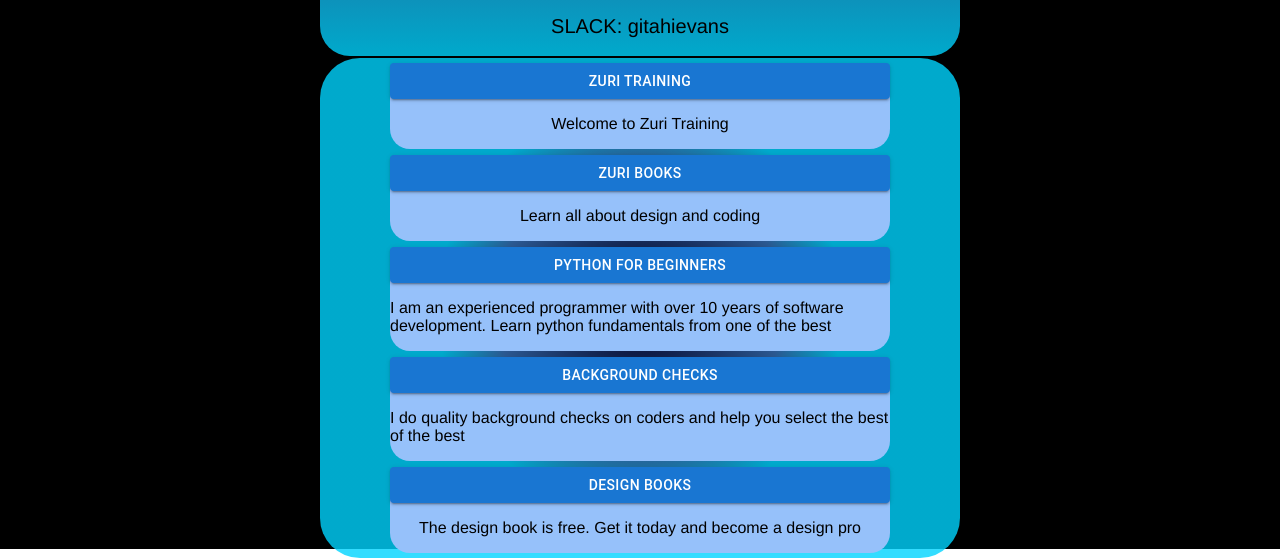
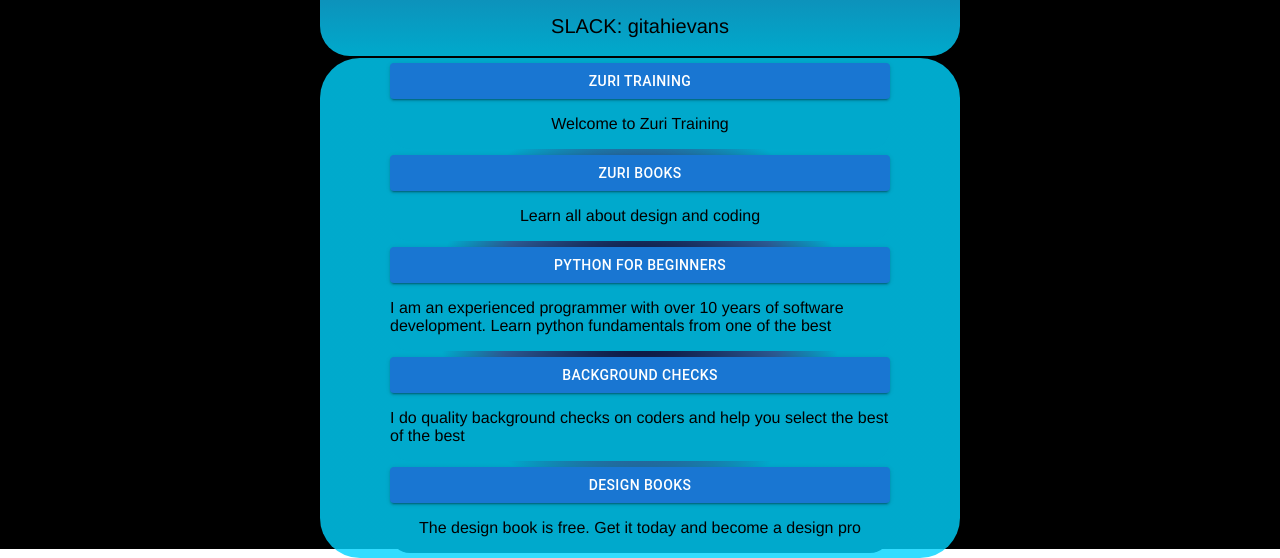
Before and after one commit to gitahievans/-HNG-stage2-task, a React (Create React App) app: page / in a window 1280 px wide. Shown: the part 259-817 px from the top of the page. Built offline with nearby package versions, Linux system fonts and the light colour scheme.

Commit message:
css changes

```diff
--- a/src/components/Links.js
+++ b/src/components/Links.js
@@ -33,6 +33,7 @@
         >
           Python for beginners
         </Button>
+
         <p className="info">
           I am an experienced programmer with over 10 years of software
           development. Learn python fundamentals from one of the best
--- a/src/index.css
+++ b/src/index.css
@@ -15,6 +15,8 @@
   margin: 1%;
   width: 50%;
 }
+
+
 
 /* Profile image */
 .pfl-container {
@@ -67,12 +69,14 @@
   display: flex;
   flex-direction: column;
   justify-content: space-around;
-  background-color: #96C1FA;
+  background-color: #00a9cc;
   width: 500px;
   border-radius: 20px;
 
 }
 
+
+
 .info {
   align-self: center;
 }
```
